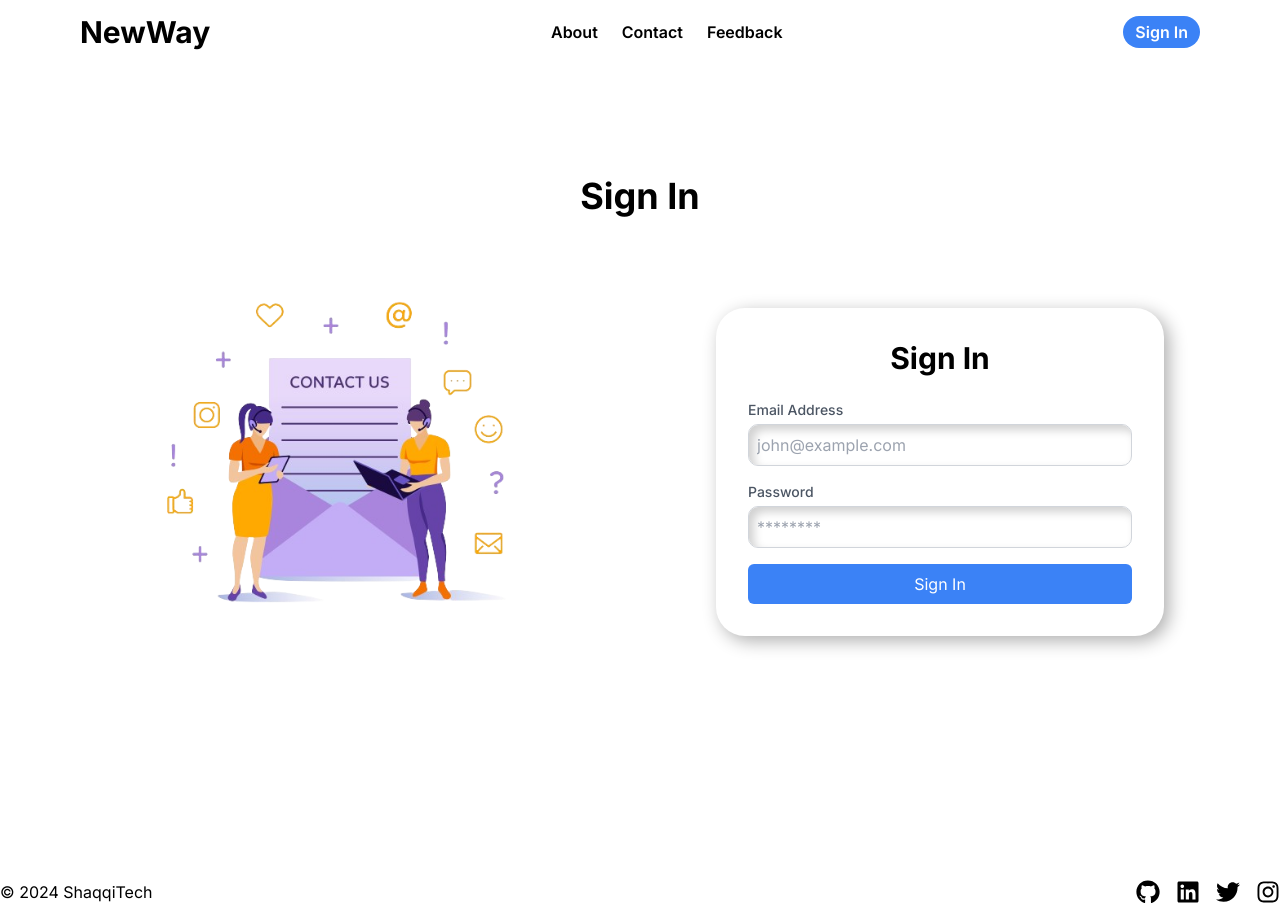
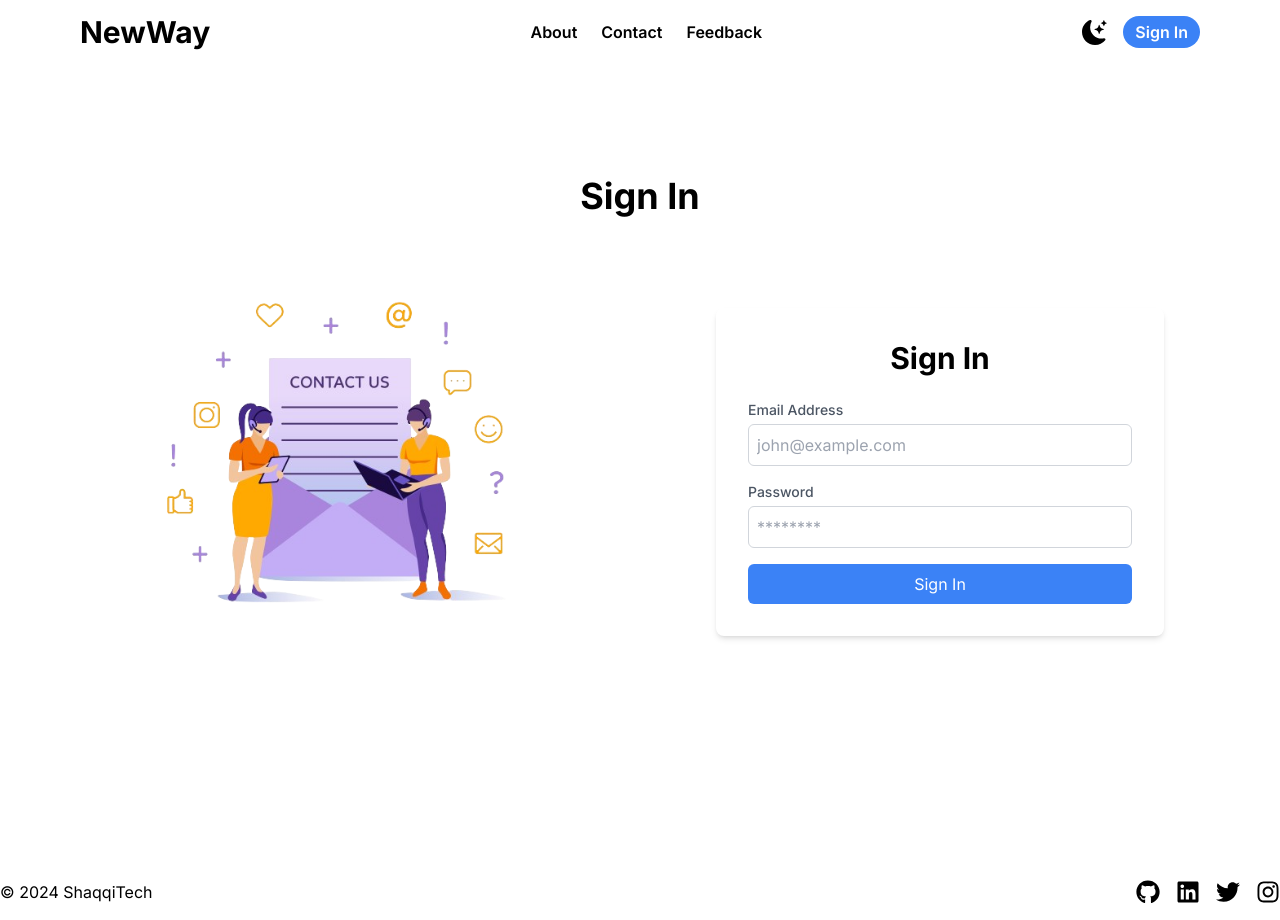
Before and after one commit to shaqqitech/newway, a Next.js app: page /signin in a window 1280 px wide. Built offline with nearby package versions, Linux system fonts and the light colour scheme.

Commit message:
added dark mode in the site

```diff
--- a/package.json
+++ b/package.json
@@ -11,6 +11,7 @@
   "dependencies": {
     "aos": "^2.3.4",
     "next": "14.0.4",
+    "next-themes": "^0.2.1",
     "react": "^18",
     "react-dom": "^18",
     "react-icons": "^5.0.0",
--- /dev/null
+++ b/src/app/Provider.jsx
@@ -0,0 +1,9 @@
+'use client'
+import React from 'react'
+import { ThemeProvider } from 'next-themes'
+
+const Provider = ({children}) => {
+  return <ThemeProvider attribute='class'>{children}</ThemeProvider>
+}
+
+export default Provider
--- /dev/null
+++ b/src/app/ThemeChanger.jsx
@@ -0,0 +1,29 @@
+"use client";
+import { useTheme } from "next-themes";
+import { useEffect, useState } from "react";
+import { BsFillMoonStarsFill, BsFillSunFill } from "react-icons/bs";
+
+const ThemeChanger = () => {
+  const { theme, setTheme } = useTheme();
+  const [mounted, setMounted] = useState(false);
+  useEffect(() => setMounted(true), []);
+
+  if (!mounted) {
+    return null;
+  }
+
+  return (
+    <div
+      className=" cursor-pointer"
+      onClick={() => setTheme(theme === "dark" ? "light" : "dark")}
+    >
+      {theme === "dark" ? (
+        <BsFillSunFill size={25} />
+      ) : (
+        <BsFillMoonStarsFill size={25} />
+      )}
+    </div>
+  );
+};
+
+export default ThemeChanger;
--- a/src/app/globals.css
+++ b/src/app/globals.css
@@ -2,7 +2,12 @@
 @tailwind components;
 @tailwind utilities;
 
-.inputBox {
+.dark {
+    background-color: #1a202c;
+    color: white;
+  }
+
+/* .inputBox {
     border-radius: 29px;
     background: linear-gradient(145deg, #f0f0f0);
     box-shadow:  5px 5px 18px #afafaf,
@@ -14,4 +19,4 @@
     background: #ffffff;
     box-shadow: inset 5px 5px 10px #d1d1d1,
                 inset -5px -5px 10px #ffffff;
-}
+} */
--- a/src/app/layout.js
+++ b/src/app/layout.js
@@ -1,23 +1,26 @@
-import { Inter } from 'next/font/google'
-import './globals.css'
-import Navbar from '@/components/Navbar'
-import Footer from '@/components/Footer '
+import { Inter } from "next/font/google";
+import "./globals.css";
+import Navbar from "@/components/Navbar";
+import Footer from "@/components/Footer ";
+import Provider from "./Provider";
 
-const inter = Inter({ subsets: ['latin'] })
+const inter = Inter({ subsets: ["latin"] });
 
 export const metadata = {
-  title: 'Create Next App',
-  description: 'Generated by create next app',
-}
+  title: "Create Next App",
+  description: "Generated by create next app",
+};
 
 export default function RootLayout({ children }) {
   return (
     <html lang="en">
       <body className={`${inter.className} scrollbar-hide`}>
-        <Navbar />
-        {children}
-        <Footer />
-        </body>
+        <Provider>
+          <Navbar />
+          {children}
+          <Footer />
+        </Provider>
+      </body>
     </html>
-  )
+  );
 }
--- a/src/app/page.js
+++ b/src/app/page.js
@@ -7,6 +7,7 @@ import Work from "@/components/Work";
 import Aos from "aos";
 import 'aos/dist/aos.css';
 import { useEffect } from "react";
+import ThemeChanger from "./ThemeChanger";
 
 export default function Home() {
   useEffect(() => {
@@ -24,6 +25,7 @@ export default function Home() {
       <Facilities />
       <Feedback />
       <ThankYou />
+      {/* <ThemeChanger /> */}
     </main>
   );
 }
--- a/src/components/Facilities.jsx
+++ b/src/components/Facilities.jsx
@@ -29,7 +29,7 @@ const Facilities = () => {
       <h1 className="font-bold text-4xl text-center">
         Benefits Of On-Site Work
       </h1>
-      <div className="w-full flex flex-col lg:flex-row">
+      <div className="w-full flex flex-col lg:flex-row dark:text-black">
         {/* Left Box */}
         <div className="w-full lg:flex-1 hidden lg:flex justify-center items-center px-16">
           <div
--- a/src/components/Navbar.jsx
+++ b/src/components/Navbar.jsx
@@ -1,4 +1,5 @@
 "use client";
+import ThemeChanger from "@/app/ThemeChanger";
 import Link from "next/link";
 import React, { useState } from "react";
 import { FaBars, FaTimes } from "react-icons/fa";
@@ -16,7 +17,8 @@ const Navbar = () => {
       <div className="md:hidden flex justify-between w-full items-center">
         <Link href={'/'} className="font-bold text-2xl">NewWay</Link>
         {/* Hamburger/Cross icon */}
-        <div className="flex items-center">
+        <div className="flex space-x-4 justify-center items-center">
+          <span><ThemeChanger /></span>
           {showMenu ? (
             <FaTimes
               onClick={toggleMenu}
@@ -50,9 +52,13 @@ const Navbar = () => {
           <Link href={'/feedback'}>Feedback</Link>
         </div>
         {/* Sign In button */}
+        <div className="flex space-x-4 justify-center items-center">
+
+        <span><ThemeChanger /></span>
         <Link href={'/signin'} className="bg-blue-500 hover:bg-blue-700 text-white px-3 py-1 rounded-full">
           Sign In
         </Link>
+        </div>
       </div>
     </nav>
   );
--- a/src/components/Work.jsx
+++ b/src/components/Work.jsx
@@ -29,7 +29,7 @@ const Work = () => {
   return (
     <main className="w-full px-10 pb-20 flex flex-col space-y-8 justify-center items-center overflow-hidden">
       <h1 className="font-bold text-4xl">Work Style</h1>
-      <div className="grid grid-cols-1 sm:grid-cols-2 md:grid-cols-3 gap-16">
+      <div className="grid grid-cols-1 sm:grid-cols-2 md:grid-cols-3 gap-16 dark:text-black">
         {data.map((item) => (
           <div
             className={`w-52 h-80 rounded-xl  ${item.bg} p-5 flex flex-col space-y-4`}
```
Also changed, not shown: 1 other file (tests, documents, lock files or other folders).
